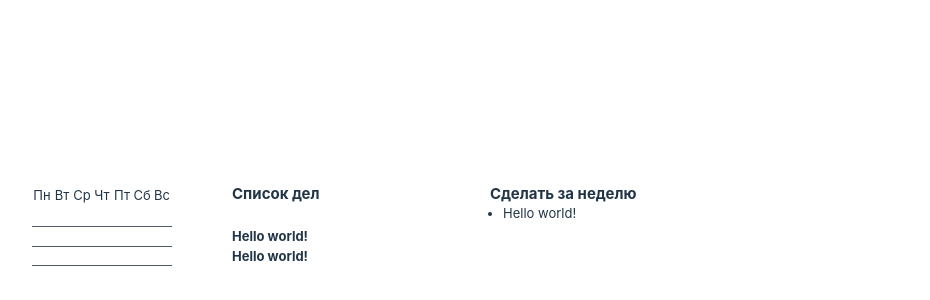
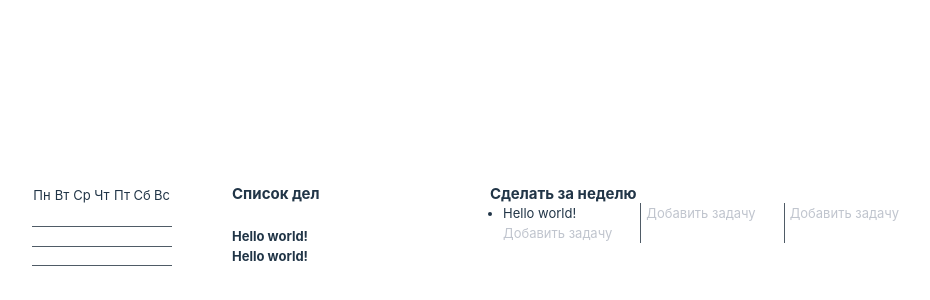
Before and after one commit to 6ocra3/Planner, a React (Vite) app: page / in a window 1280 px wide. Shown: the part 174-474 px from the top of the page, without its empty margins (160-1090 px from the left). Built offline with nearby package versions, Linux system fonts and the light colour scheme.

Commit message:
create demo list__add

```diff
--- a/package.json
+++ b/package.json
@@ -10,6 +10,7 @@
     "preview": "vite preview"
   },
   "dependencies": {
+    "feather-icons": "^4.29.0",
     "react": "^18.2.0",
     "react-dom": "^18.2.0"
   },
--- a/src/App.css
+++ b/src/App.css
@@ -9,6 +9,8 @@
   grid-template-columns: 1fr 1fr;
   column-gap: 20px;
 }
+
+
 
 .task__day {
   box-sizing: border-box;
@@ -35,7 +37,9 @@
   column-gap: 60px;
 }
 
-.task__text {
+.task__text,
+.list__point,
+.list__add {
   text-align: left;
   font-size: 13px;
   line-height: 20px;
@@ -94,6 +98,27 @@
   column-gap: 5px;
 }
 
+.list__ul {
+  border-right: solid 0.5px #4f5b66;
+}
+
+.list__ul:last-child {
+  border: none;
+}
+
+.list__add {
+  list-style: none;
+  height: 20px;
+  color: #c0c5ce;
+}
+
+
+
+.list__add:hover {
+  color: #4f5b66;
+}
+
+
 @keyframes logo-spin {
   from {
     transform: rotate(0deg);
--- a/src/App.jsx
+++ b/src/App.jsx
@@ -45,26 +45,29 @@ function App() {
       <div className="list">
         <h1 className="list__header">Сделать за неделю</h1>
         <div className="list__content">
-          <ul>
+          <ul className="list__ul">
             {tasks.map(t => {
               if (t.column == 1) {
-                return (<li className="task__text">{t.task}</li>)
+                return (<li className="list__point">{t.task}</li>)
               }
             })}
+            <li className="list__add">Добавить задачу</li>
           </ul>
-          <ul>
+          <ul className="list__ul">
             {tasks.map(t => {
               if (t.column == 2) {
-                return (<li className="task__text">{t.task}</li>)
+                return (<li className="list__point">{t.task}</li>)
               }
             })}
+            <li className="list__add">Добавить задачу</li>
           </ul>
-          <ul>
+          <ul className="list__ul">
             {tasks.map(t => {
               if (t.column == 3) {
-                return (<li className="task__text">{t.task}</li>)
+                return (<li className="list__point">{t.task}</li>)
               }
             })}
+            <li className="list__add">Добавить задачу</li>
           </ul>
         </div>
       </div>
```
Also changed, not shown: 1 other file (tests, documents, lock files or other folders).
